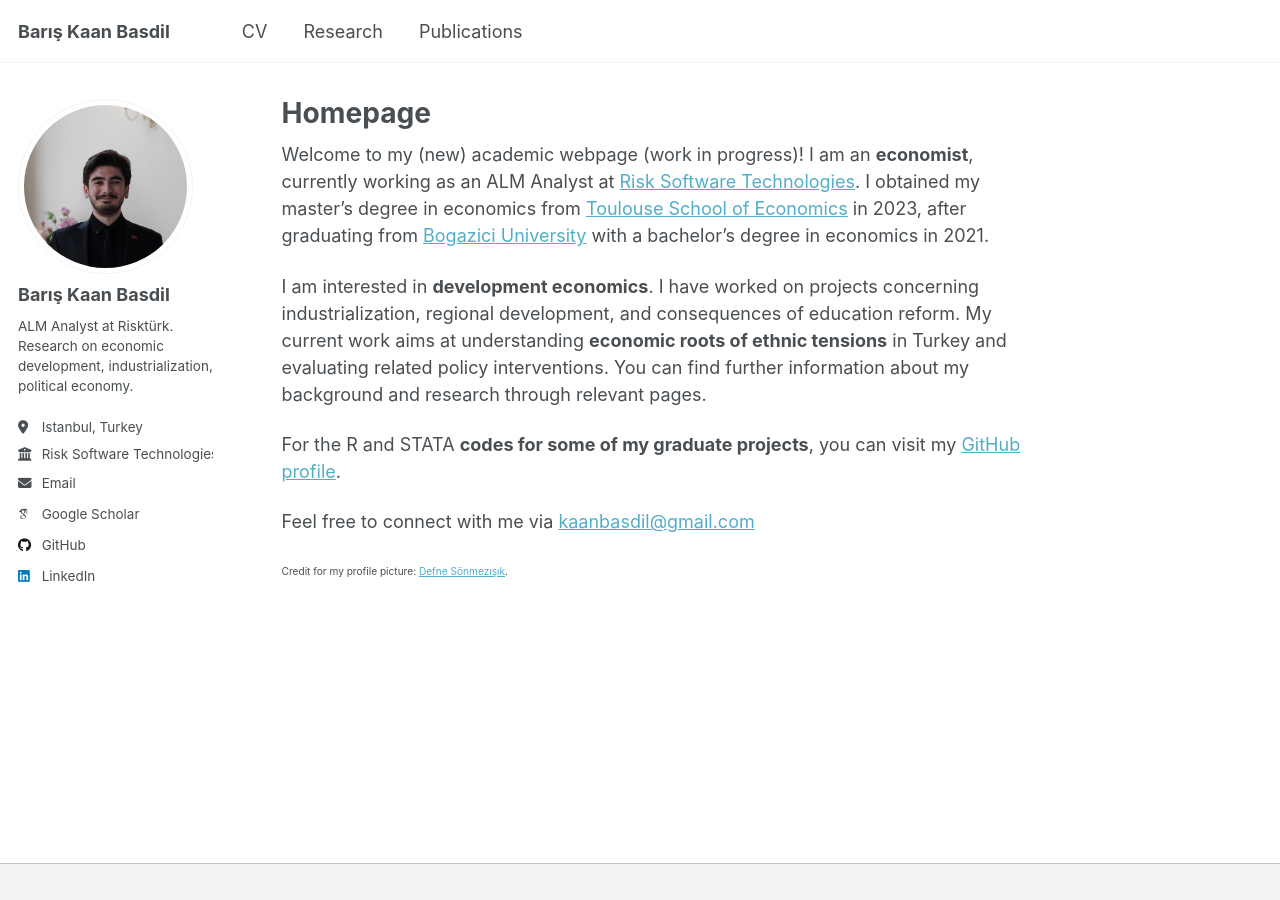
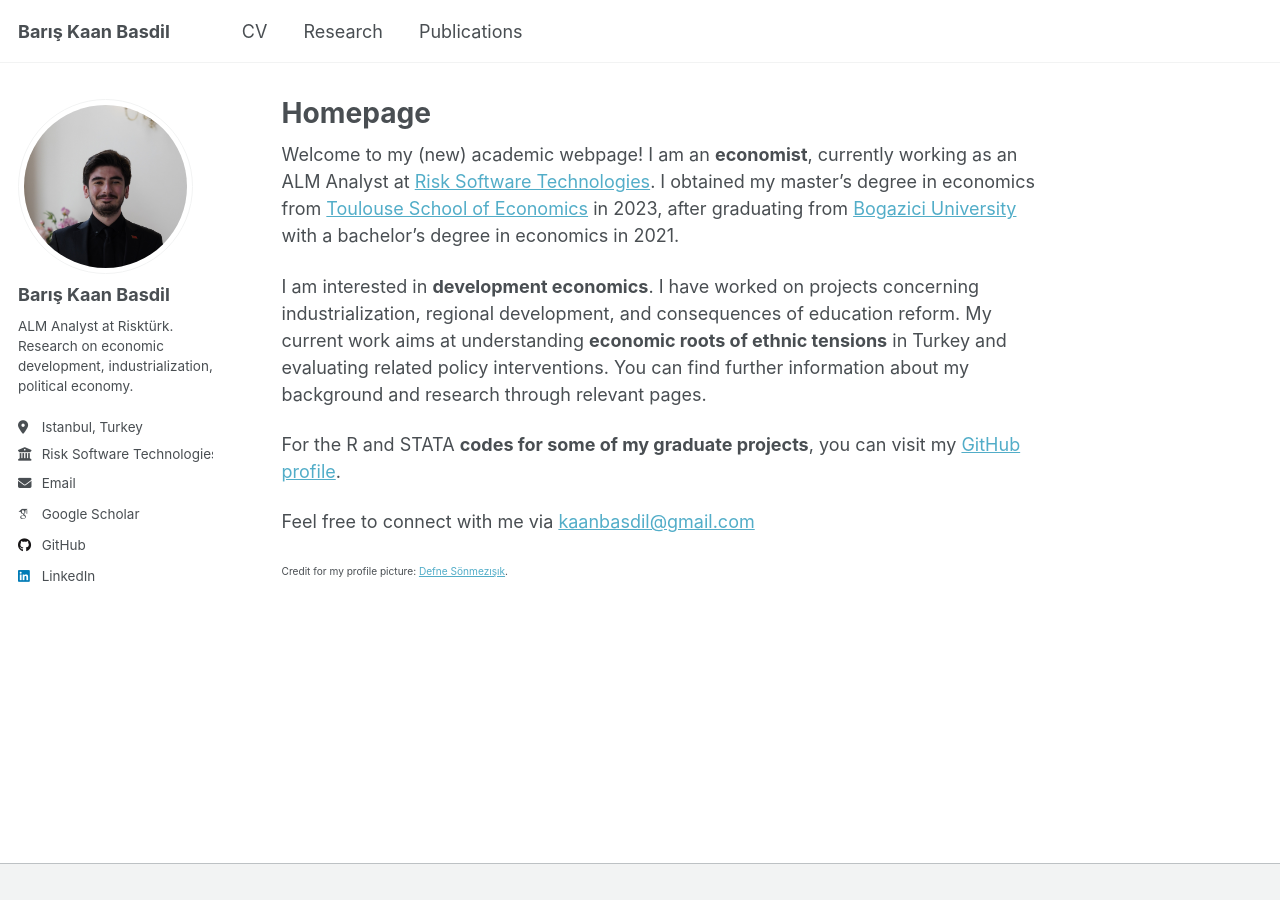
Before and after one commit to bkbasdil/bkbasdil.github.io, a Jekyll site: the page built from _pages/about.md, in a window 1280 px wide. Built offline with Jekyll 4.4.1, drawn with Linux system fonts in a browser that asks for light colours; some web fonts are replaced; a script that is not in the unit is left out.

Commit message:
Update about.md

```diff
--- a/_pages/about.md
+++ b/_pages/about.md
@@ -6,7 +6,7 @@ redirect_from:
   - /about/
   - /about.html
 ---
-Welcome to my (new) academic webpage (work in progress)! I am an **economist**, currently working as an ALM Analyst at [Risk Software Technologies](https://www.riskturk.com/EN/). I obtained my master's degree in economics from [Toulouse School of Economics](http://tse-fr.eu/) in 2023, after graduating from [Bogazici University](https://econ.bogazici.edu.tr/) with a bachelor's degree in economics in 2021.
+Welcome to my (new) academic webpage! I am an **economist**, currently working as an ALM Analyst at [Risk Software Technologies](https://www.riskturk.com/EN/). I obtained my master's degree in economics from [Toulouse School of Economics](http://tse-fr.eu/) in 2023, after graduating from [Bogazici University](https://econ.bogazici.edu.tr/) with a bachelor's degree in economics in 2021.
 
 I am interested in **development economics**. I have worked on projects concerning industrialization, regional development, and consequences of education reform. My current work aims at understanding **economic roots of ethnic tensions** in Turkey and evaluating related policy interventions. You can find further information about my background and research through relevant pages.
 
```
